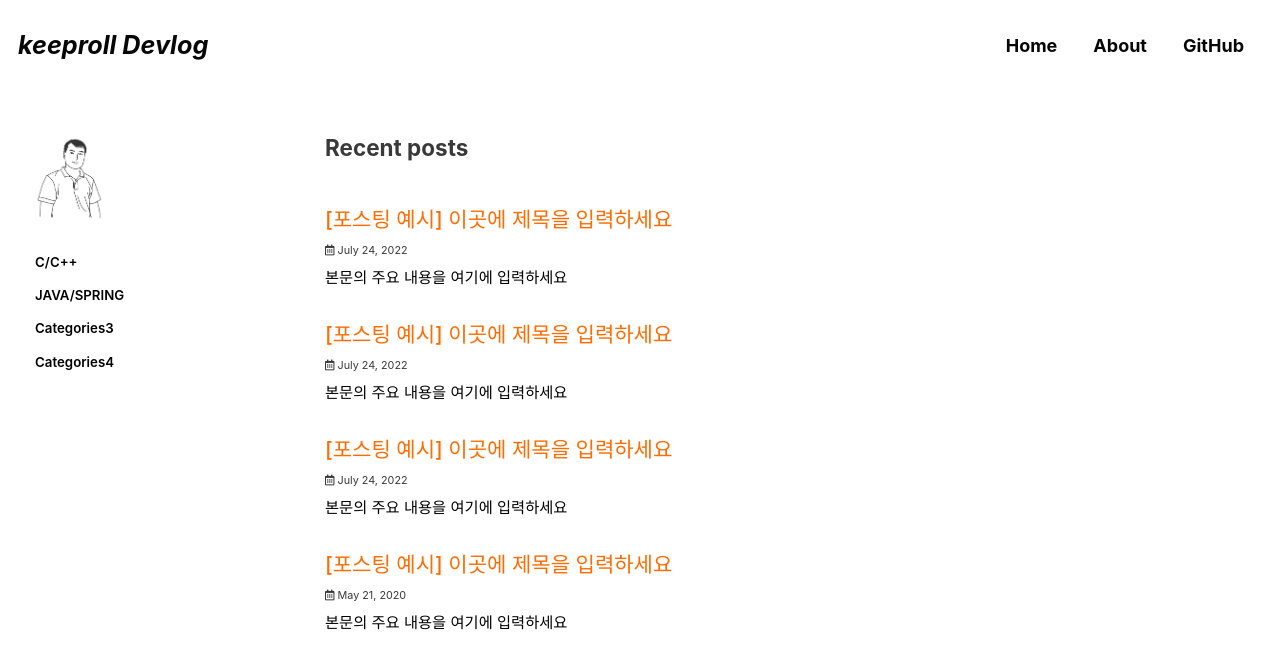
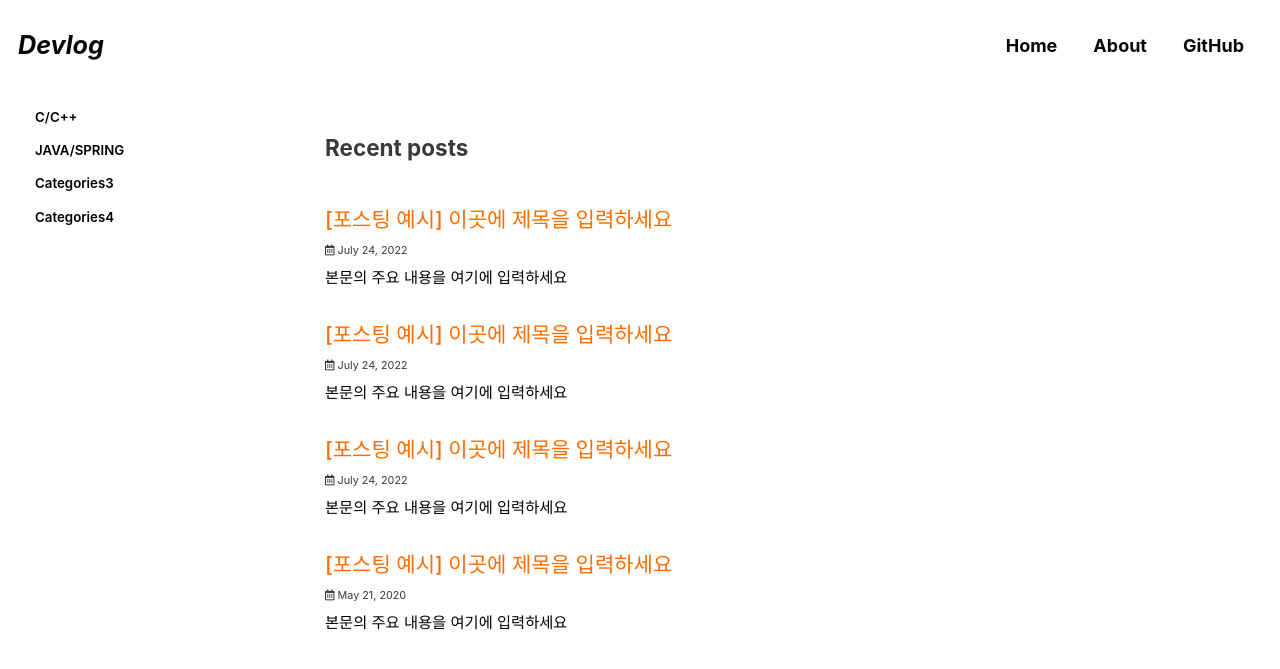
Before and after one commit to keeproll/keeproll.github.io, a Jekyll site: the page built from index.html, in a window 1280 px wide and 900 px high. Shown: the top 669 px of the window. Built offline with Jekyll 4.4.1, drawn with Linux system fonts in a browser that asks for light colours; cached includes are drawn as plain includes; some web fonts are replaced; the list of posts is cut into pages by our own code.

Commit message:
Update _config.yml

```diff
--- a/_config.yml
+++ b/_config.yml
@@ -19,7 +19,7 @@ minimal_mistakes_skin: "plum" # "default" "air", "aqua", ...
 
 # Site Settings
 locale: "ko-KR" #"en-US"
-title: "keeproll Devlog" # 상단 헤더에 보이는 블로그 명
+title: "Devlog" # 상단 헤더에 보이는 블로그 명
 title_separator: "&#124;"
 subtitle: # site tagline that appears below site title in masthead
 name: "keeproll" # 블로그 닉네임 설정
@@ -99,7 +99,7 @@ analytics:
 # Site Author
 author:
   name: "keeproll" # 블로그 닉네임
-  avatar: "/assets/images/keeproll.svg" # 블로그 프로필 사진
+  #avatar: "/assets/images/keeproll.svg" # 블로그 프로필 사진
   #   bio              : "hi all!"
   # location         : "Seoul, Korea"
   # email            : "youremailhere@xxxxxx.com"
```
